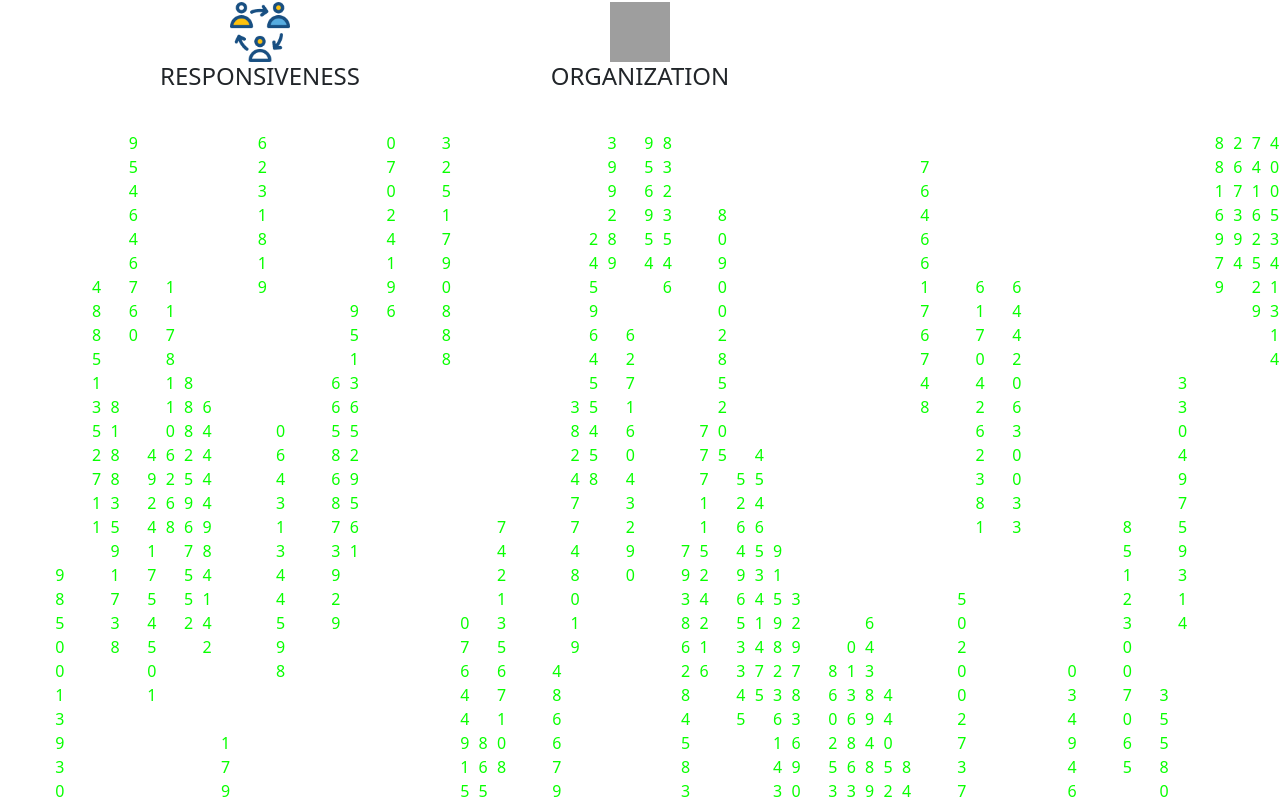
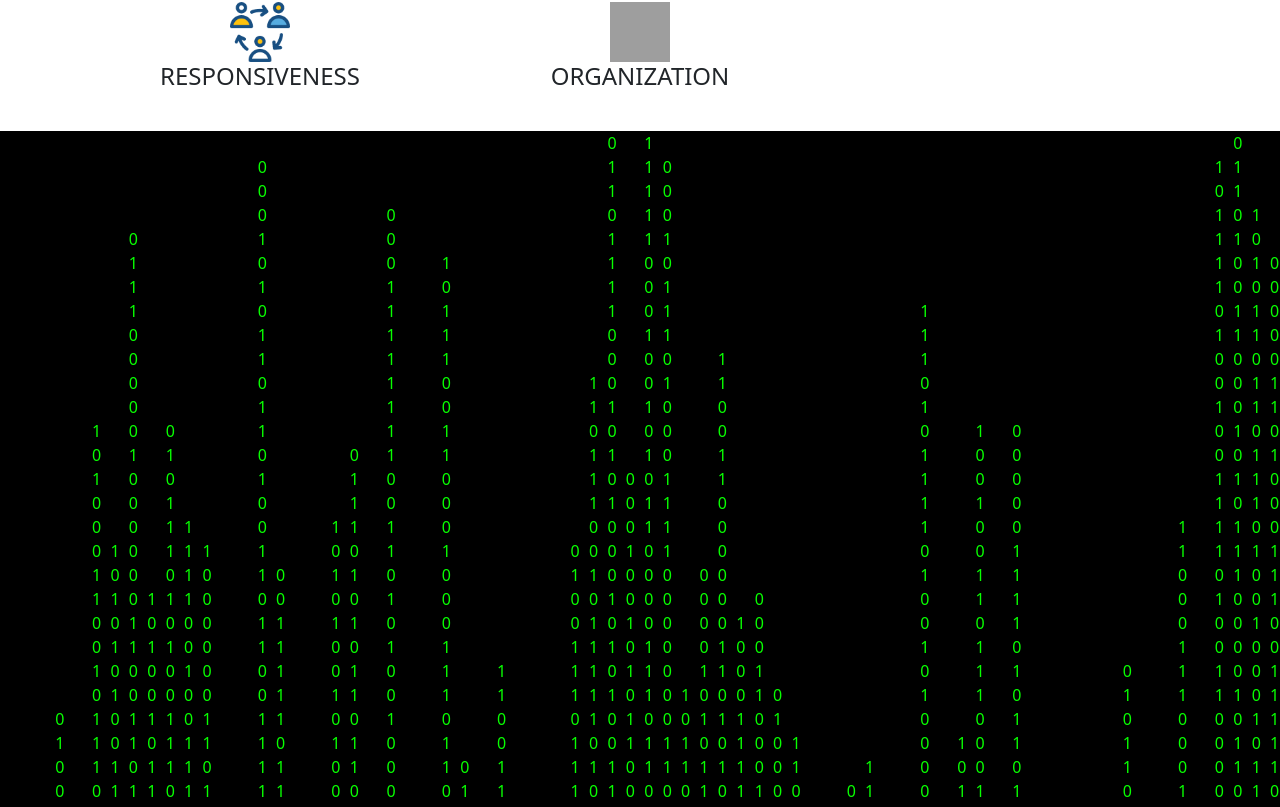
Before and after one commit to baselasi/portfolio-, a React (Create React App) app: page / in a window 1280 px wide. Shown: the part 1731-2538 px from the top of the page. Built offline with nearby package versions, Linux system fonts and the light colour scheme; grey boxes are pictures that could not be loaded.

Commit message:
Update background.js

```diff
--- a/src/components/background.js
+++ b/src/components/background.js
@@ -1,20 +1,20 @@
-import React, { useEffect, useRef } from "react";
+import React, { useCallback, useEffect, useRef, useState } from "react";
+import useInterval from '@use-it/interval'
 
 import "./background.css"
 export default function  BACKGROUND(){
+    const [changee,setChange] = useState(true)
+   const [changeOpacity,setOpacity] = useState(1)
+    const  change = useCallback(()=>{
+        setChange(prev=>!prev)
+    },[])
     useEffect(()=>{
 
-        function change(){
-        console.log(window.innerWidth)
-        }
-        window.addEventListener('resize',change);
-
-
-    },[])
-    let x=true
+    },[changee])
+   /*useInterval(()=>{
+    setOpacity((prev)=>prev++)
+},(1000))*/
     let numbers = []
-    let array = [null,null,null,0,0.1,0.2,0.3,0.4,0.5,0.6,0.7,0.8,0.9,1]
-
     class List{
         static count = -1
         constructor (){
@@ -24,9 +24,7 @@ export default function  BACKGROUND(){
             this.opacity=1
             this.createList= ()=>{
                 for(let i= 0; i<50;i++){
-
-                    this.list[i]=Math.floor(Math.random()*10)
-
+                    this.list[i]=Math.floor(Math.random()*2)
                 }
             }
             this.renderList = ()=>{
@@ -35,39 +33,38 @@ export default function  BACKGROUND(){
 
                         this.list.map((number)=>{
                             i++
-
-                    if(i>this.start+5 || i<this.start-5){
+                            if(i>this.start){
                                 return(
-                            <span style={{opacity:"0"}}>{number}</span>
+                                    <span style={{opacity: changeOpacity %2==0 ? "0" : "1"}} >{number}</span>
+                                )
+                            }
+                            else if(0<i<this.start){
+                                return(
+                                    <span style={{opacity: changeOpacity %2==0? "1" : "0"}} >{number}</span>
                                 )
                             }
                             else{
                                 return(
-                            <span style={{opacity:`${this.opacity}`}}>{number}</span>
+                                    <span style={{opacity:`${1}`}} >{number}</span>
                                 )
                             }
-
-
-
                            })
                       )
 
             }
-            this.changeOpacity = (n)=>{
-                console.log(n)
+            this.changeOpacity = ()=>{
+                useInterval(()=>{
+                    console.log("w")
                     if(this.start<50){
                         this.start++
                     }
                     else if(this.start===49){
                         this.start=0
                     }
-                   this.renderList()
-               }
-
-
+                },(1000))
                }
         }
-
+    }
     for(let i=0;i<70;i++){
         let x
         x=new List
@@ -78,17 +75,15 @@ export default function  BACKGROUND(){
         return(
             numbers.map((list)=>{
                 return (
-                <div className="numbers" onMouseEnter={()=>list.changeOpacity(event.target)} >
+                <div className="numbers"   >
                     {list.renderList()}
                 </div>)
 
             })
         )
-
     }
-    console.log(numbers)
     return(
-        <div   className="lists">
+        <div   className="lists " style={{backgroundColor:"black"}} >
             {renderCntent()}
         </div>
     )
```
Lines whose indentation alone changed are shown as unchanged.
